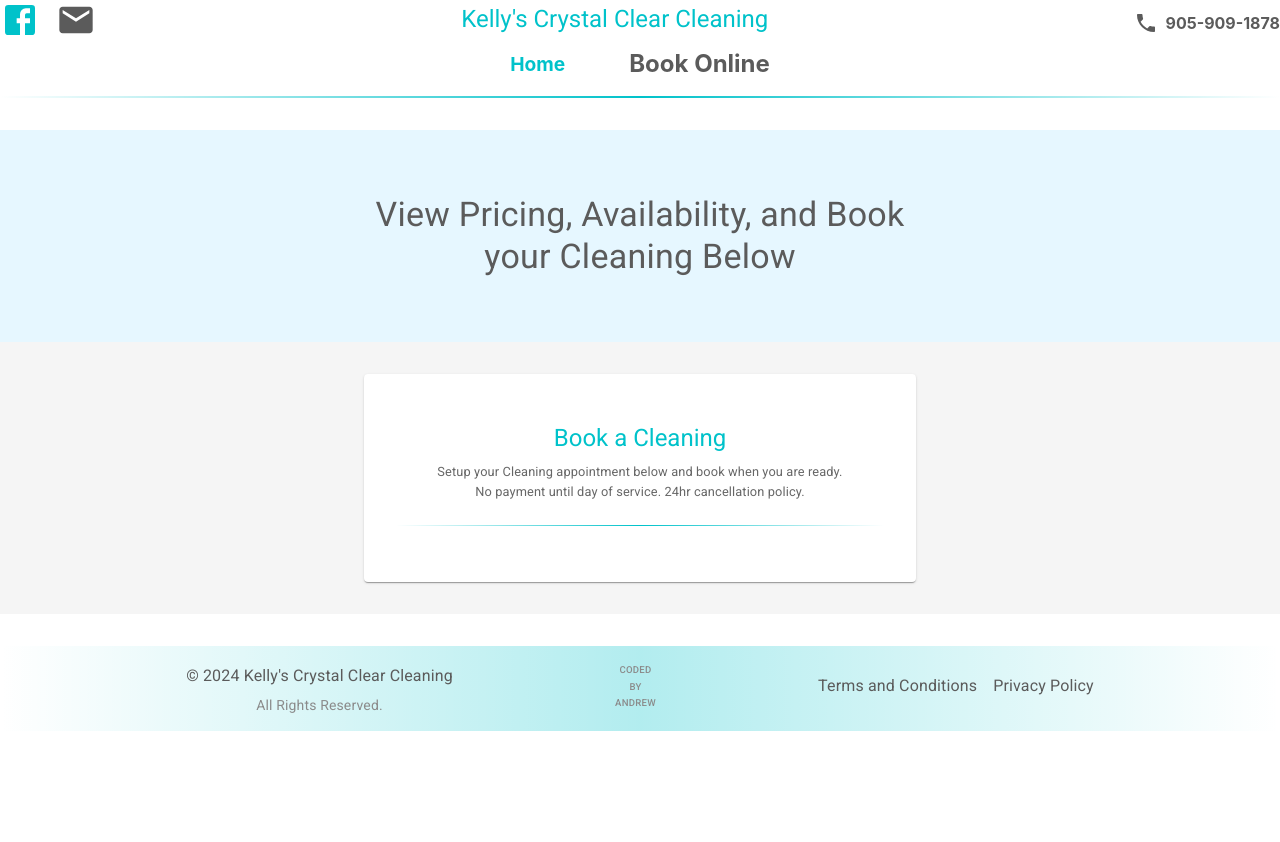
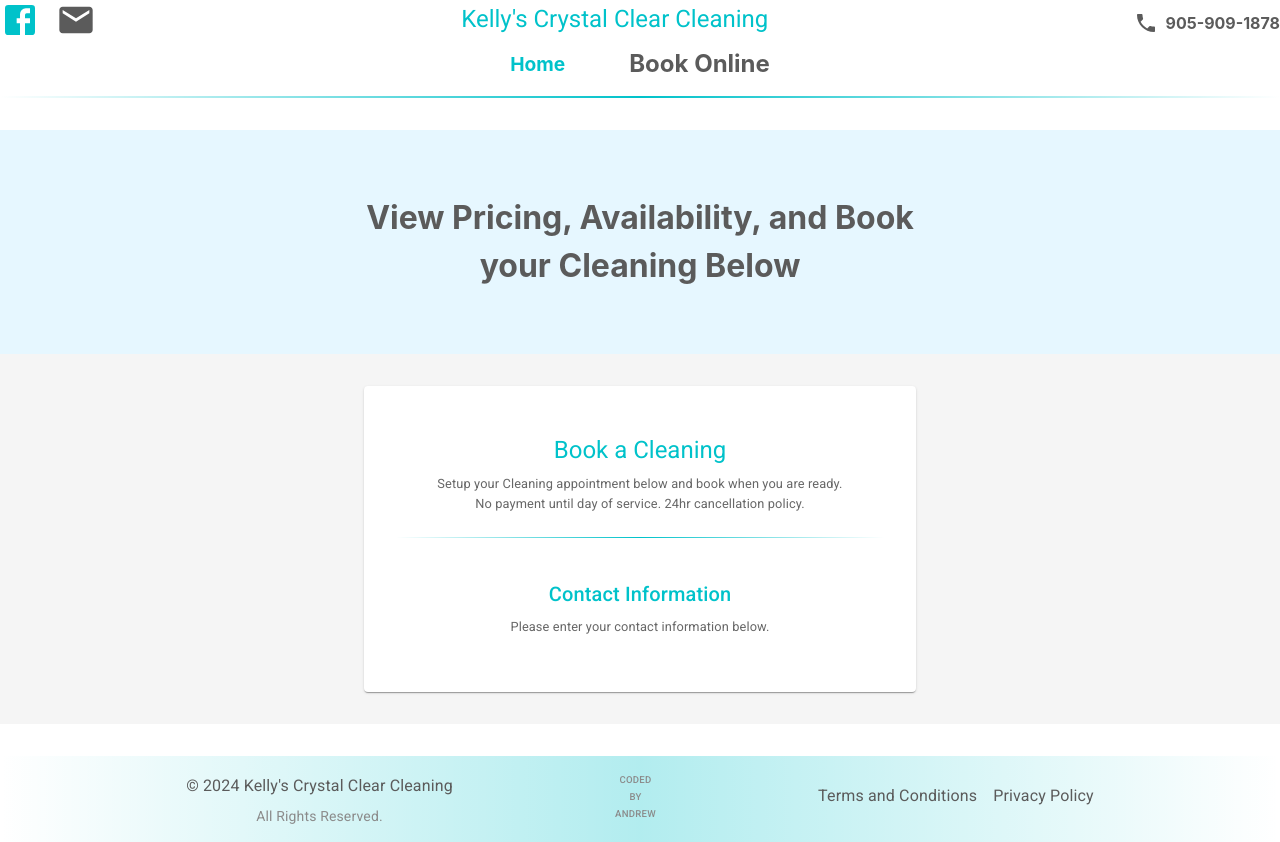
Before and after one commit to derethan/kellyscleaning, a React (Vite) app: page /Booking in a window 1280 px wide. Before the commit the page ends 800 px from the top, so only its background shows below. Built offline with nearby package versions, Linux system fonts and the light colour scheme.

Commit message:
Add contact information section to BookingForm component

```diff
--- a/src/App.jsx
+++ b/src/App.jsx
@@ -22,6 +22,7 @@ import './App.css';
 import Header from './components/Header';
 import Navbar from './components/Navbar';
 import SiteFooter from './components/SiteFooter';
+
 
 
 import { siteLinks } from './Routes';
--- a/src/components/Banner.jsx
+++ b/src/components/Banner.jsx
@@ -2,16 +2,18 @@
 
 import { Container, Typography } from '@mui/material';
 
+//Custom styles
+import BaseTheme from './BaseTheme';
+
 //Props validation
 import PropTypes from 'prop-types';
 
-
-
 const Banner = ({ text }) => {
     return (
-
         <Container maxWidth='sm'>
-                <Typography variant="h4">{text}</Typography>
+            <BaseTheme>
+                <Typography variant='div'>{text}</Typography>
+            </BaseTheme>
         </Container>
     );
     }
--- /dev/null
+++ b/src/components/BaseTheme.jsx
@@ -0,0 +1,20 @@
+import { styled } from '@mui/material/styles';
+import { Typography } from '@mui/material';
+
+
+const BaseTheme = styled('h4')(({ theme }) => ({
+  //Variants
+
+    [theme.breakpoints.down('md')]: {
+      fontSize: '1.0rem',
+    },
+    [theme.breakpoints.up('md')]: {
+      fontSize: '1.5rem',
+    },
+    [theme.breakpoints.up('lg')]: {
+      fontSize: '2.0rem',
+    },
+  }));
+
+
+  export default BaseTheme;
--- a/src/components/BookingForm.jsx
+++ b/src/components/BookingForm.jsx
@@ -33,6 +33,22 @@ const BookingForm = () => {
 
                 <Divider />
 
+                <Box sx={{marginBottom: '1.5rem'}}>
+                    <Typography variant="h6" gutterBottom sx={{
+                        color: 'var(--color-primary)',
+                        paddingTop: '1rem',
+                        }}>
+                        Contact Information
+                    </Typography>
+                    <Typography sx={{
+                        mb: 1.5,
+                        fontSize: '0.8rem',
+                        }}
+                        color="text.secondary">
+                        Please enter your contact information below.
+                    </Typography>
+                </Box>
+
             </Card>
         </Container>
 
```
